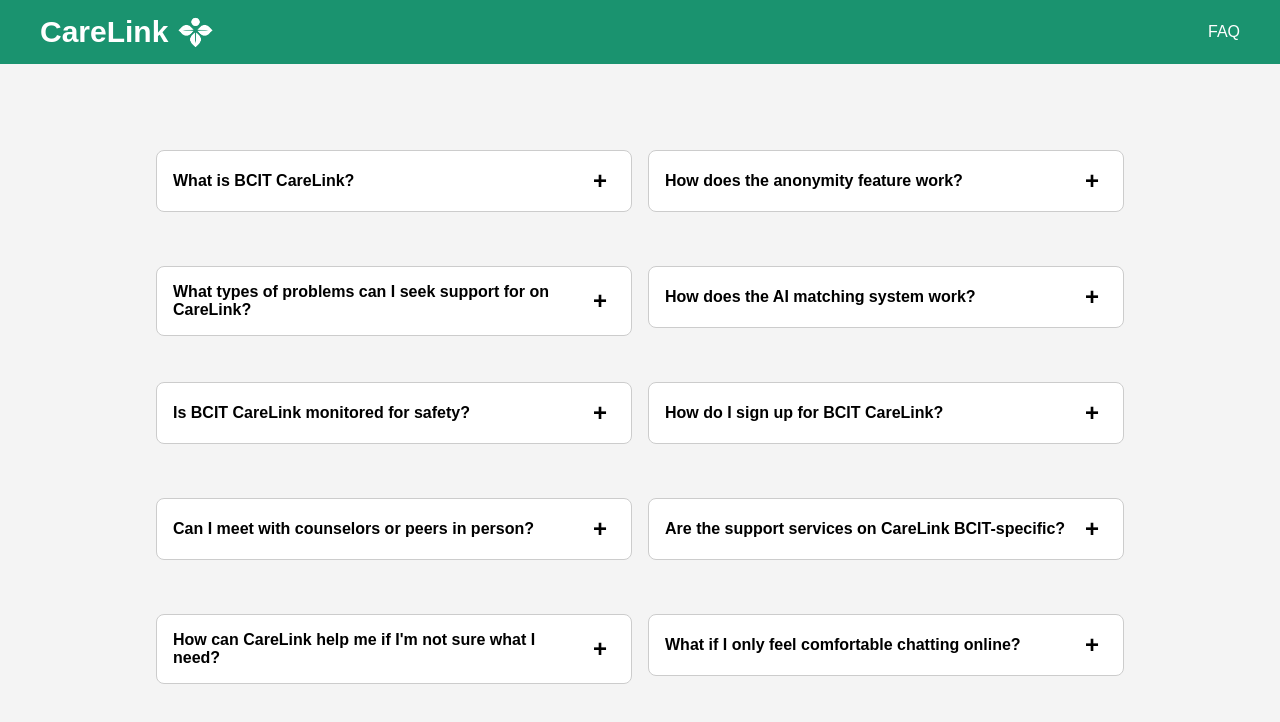
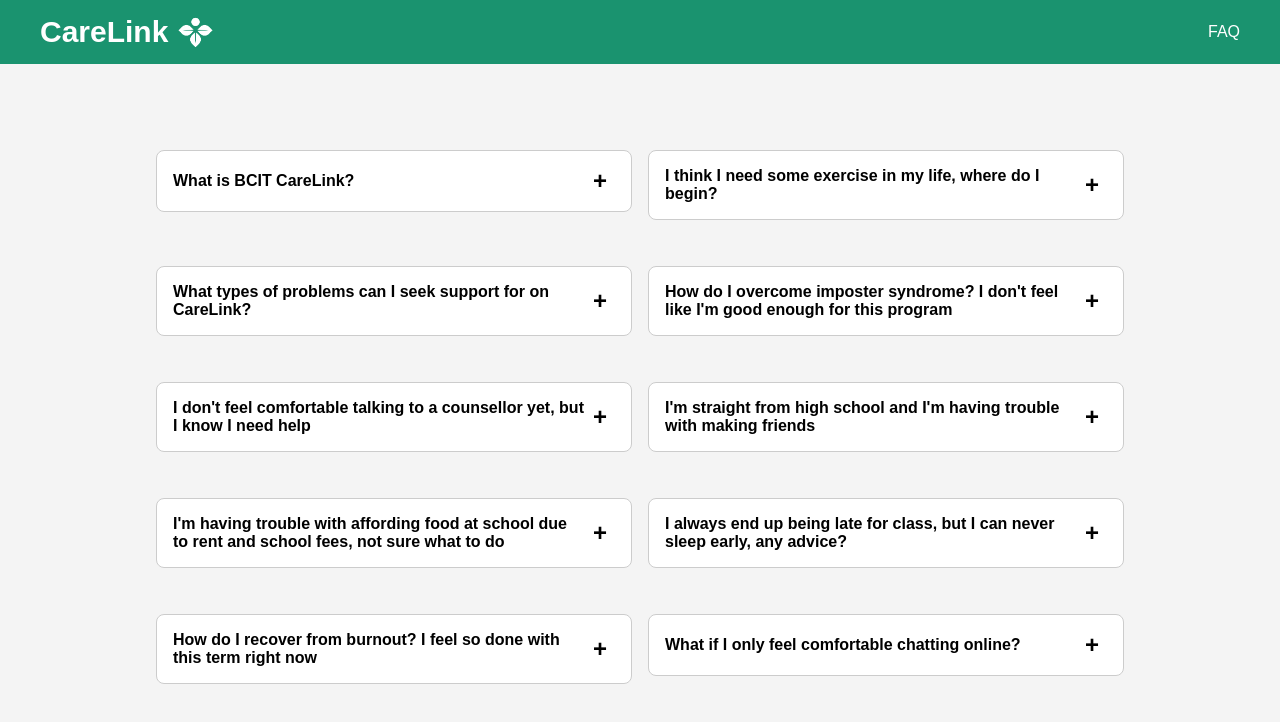
Before and after one commit to BardiaTiM/CareLink, a React (Create React App) app in the folder qds-front/: page /faq in a window 1280 px wide. Shown: the top 722 px of the page. Built offline with nearby package versions, Linux system fonts and the light colour scheme.

Commit message:
"Refactored questions so they reflect what common questions students may ask"

```diff
--- a/qds-front/src/pages/faq.jsx
+++ b/qds-front/src/pages/faq.jsx
@@ -11,36 +11,36 @@ export const FAQ = () => {
             answer: 'BCIT CareLink is an exclusive platform connecting BCIT students with counselors and peers to discuss various challenges confidentially, supported by AI-driven matching.'
         },
         {
-            question: 'How does the anonymity feature work?',
-            answer: 'You can choose to remain anonymous while sharing your challenges and seeking support, ensuring privacy and comfort in your conversations.'
+            question: 'I think I need some exercise in my life, where do I begin?',
+            answer: 'Beginning exercise can be as simple as taking a walk around campus or joining a fitness class at the gym. Start with activities you enjoy and gradually increase intensity. Consider seeking advice from the gym staff or joining a sports club to find a routine that suits you.'
         },
         {
             question: 'What types of problems can I seek support for on CareLink?',
             answer: 'CareLink offers support for a wide range of issues, not limited to mental health. Whether academic, personal, or social, you can find assistance.'
         },
         {
-            question: 'How does the AI matching system work?',
-            answer: 'Our AI system carefully analyzes your described problem to match you with counselors or peers who have the most relevant experience or advice to offer.'
+            question: 'How do I overcome imposter syndrome? I don\'t feel like I\'m good enough for this program',
+            answer: 'Imposter syndrome is common among students, but remember that you were accepted into the program for a reason. Focus on your achievements and strengths, and challenge negative thoughts with positive affirmations. Seeking support from peers, mentors, or counselors can also provide perspective and encouragement.'
         },
         {
-            question: 'Is BCIT CareLink monitored for safety?',
-            answer: 'Yes, actual counselors oversee all interactions on the platform to ensure a safe and supportive environment for every student.'
+            question: ' I don\'t feel comfortable talking to a counsellor yet, but I know I need help',
+            answer: 'If you\'re not ready to speak to a counselor yet, try reaching out to a trusted friend, family member, or mentor for support. You can also explore alternative resources such as online forums or self-help books to start addressing your concerns. Remember that seeking help is a brave and positive step towards self-care and well-being.'
         },
         {
-            question: 'How do I sign up for BCIT CareLink?',
-            answer: 'Sign up using your BCIT email for verification. This exclusive process ensures a trusted community space.'
+            question: 'I\'m straight from high school and I\'m having trouble with making friends',
+            answer: 'Making friends in college can take time, but don\'t be discouraged. Get involved in campus clubs, organizations, or events related to your interests to meet like-minded peers. Attend social gatherings, study groups, or orientation events to connect with other students. Be open to new experiences and initiate conversations to build meaningful relationships.'
         },
         {
-            question: 'Can I meet with counselors or peers in person?',
-            answer: 'For security reasons, in-person meetups are not initially approved unless endorsed by a counselor after thorough consideration.'
+            question: ' I\'m having trouble with affording food at school due to rent and school fees, not sure what to do ',
+            answer: 'If you\'re struggling to afford food due to financial constraints, consider reaching out to your school\'s student services or financial aid office for support. They may offer resources such as food assistance programs, meal vouchers, or emergency grants to help alleviate financial burden. Additionally, explore community food banks or assistance programs in your area for additional support.'
         },
         {
-            question: 'Are the support services on CareLink BCIT-specific?',
-            answer: 'Yes, CareLink is tailored specifically for the BCIT community, addressing unique challenges faced by our students.'
+            question: 'I always end up being late for class, but I can never sleep early, any advice?',
+            answer: 'To address chronic lateness, try adjusting your nightly routine to prioritize sleep. Establish a consistent bedtime and create a relaxing pre-sleep ritual to signal your body that it\'s time to rest. Set multiple alarms and place them across the room to ensure you wake up on time. Consider seeking advice from a counselor or healthcare professional if you continue to struggle with sleep patterns.'
         },
         {
-            question: 'How can CareLink help me if I\'m not sure what I need?',
-            answer: 'CareLink can provide recommendations even when you\'re uncertain. Our system is designed to guide you to the right support options.'
+            question: 'How do I recover from burnout? I feel so done with this term right now ',
+            answer: 'To recover from burnout, prioritize self-care by taking breaks, engaging in activities you enjoy, and setting realistic goals. Create boundaries to prevent overcommitment and seek support from friends, family, or a counselor. Remember, it\'s okay to ask for help and take steps towards recovery.'
         },
         {
             question: 'What if I only feel comfortable chatting online?',
```
